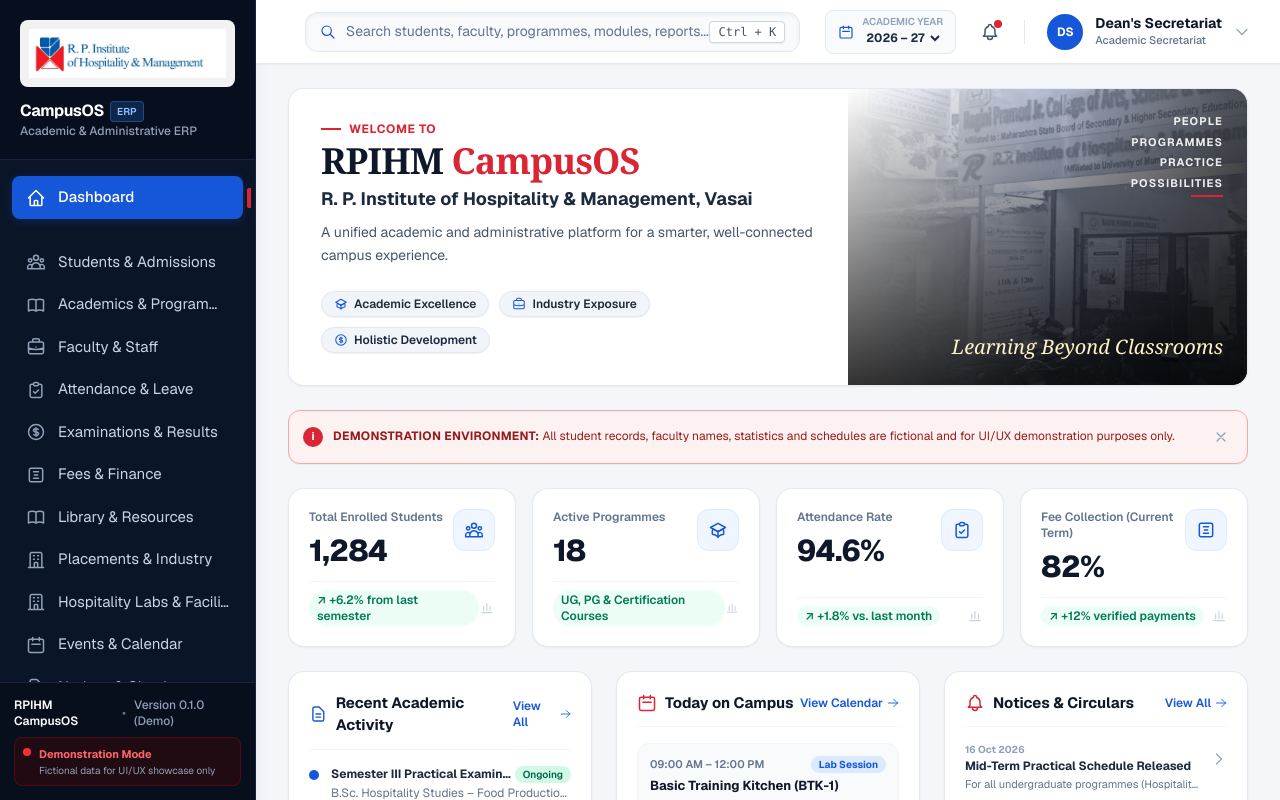
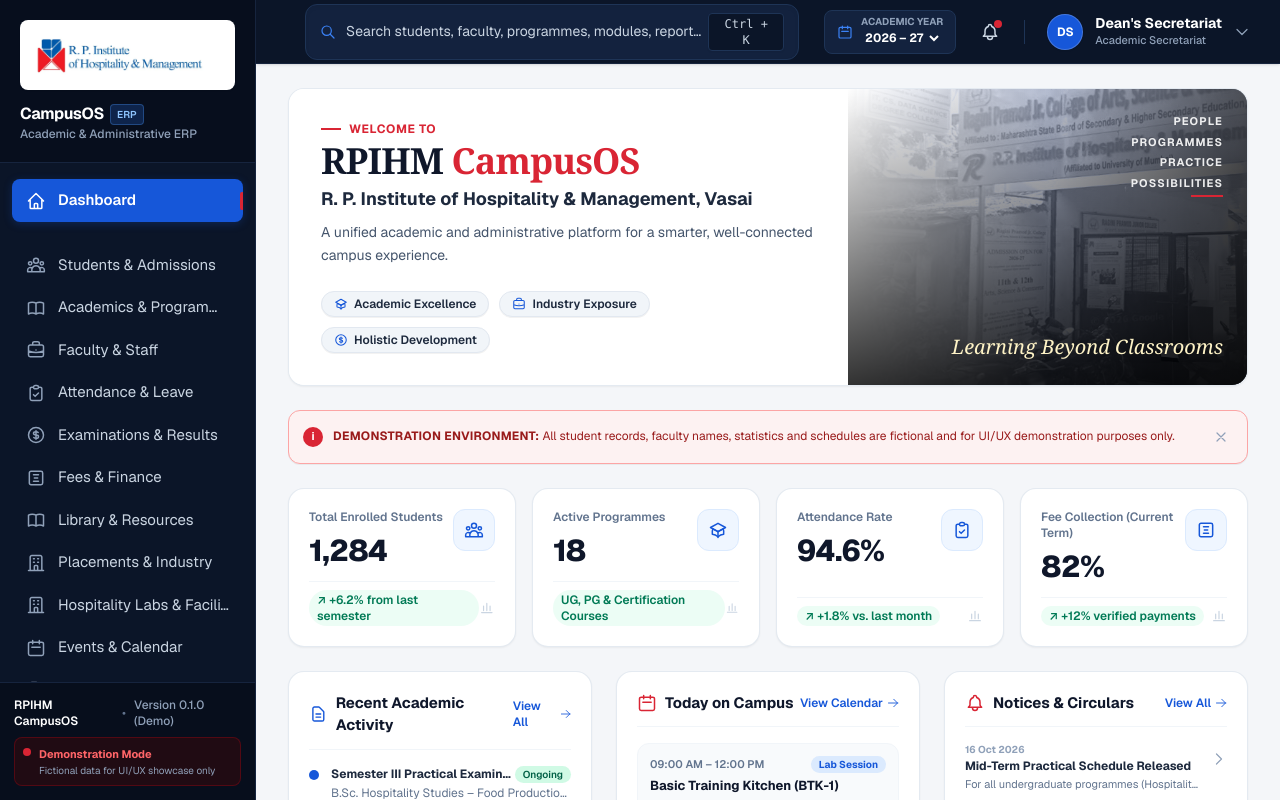
Before and after one commit to RizzyCoder19/college_erp, a Next.js app: page / in a window 1280 px wide. Shown: the top 800 px of the page. Built offline with nearby package versions, Linux system fonts and the light colour scheme.

Commit message:
fix(layout): correct sidebar/topbar positioning, match dark navy reference, and implement Yeti 404 page

```diff
--- a/src/app/globals.css
+++ b/src/app/globals.css
@@ -25,10 +25,16 @@
   }
 }
 
+html {
+  height: 100%;
+}
+
 body {
   background-color: var(--workspace-bg);
   color: var(--text-primary);
-  min-height: 100dvh;
+  min-height: 100vh;
+  margin: 0;
+  padding: 0;
   font-family: var(--font-geist-sans), -apple-system, BlinkMacSystemFont, "Segoe UI", Roboto, sans-serif;
   font-size: 15px;
   line-height: 1.5;
@@ -52,7 +58,7 @@ body {
   background: #94a3b8;
 }
 
-/* Focus visibility */
+/* Accessible Focus visibility */
 :focus-visible {
   outline: 2px solid #1657D9;
   outline-offset: 2px;
@@ -71,7 +77,6 @@ body {
 .glowing-search-frame {
   position: relative;
   border-radius: 12px;
-  background: #FFFFFF;
 }
 
 .glowing-search-frame:focus-within::before {
@@ -83,7 +88,7 @@ body {
   height: 500px;
   background-image: conic-gradient(
     transparent,
-    rgba(22, 87, 217, 0.6),
+    rgba(22, 87, 217, 0.7),
     rgba(217, 37, 52, 0.4),
     transparent 40%
   );
@@ -105,14 +110,14 @@ body {
   box-shadow: 0 2px 8px rgba(22, 87, 217, 0.25);
 }
 
-.magic-nav-active::before {
+.magic-nav-active::after {
   content: "";
   position: absolute;
-  right: -8px;
+  right: 0;
   top: 50%;
   transform: translateY(-50%);
-  width: 4px;
-  height: 20px;
+  width: 3.5px;
+  height: 18px;
   background-color: #D92534;
   border-radius: 2px 0 0 2px;
 }
--- a/src/app/layout.tsx
+++ b/src/app/layout.tsx
@@ -30,7 +30,7 @@ export default function RootLayout({
       lang="en"
       className={`${geistSans.variable} ${geistMono.variable} h-full antialiased`}
     >
-      <body className="min-h-full flex flex-col bg-[#F4F6F9] text-slate-900 selection:bg-blue-100 selection:text-[#1657D9]">
+      <body className="min-h-screen bg-[#F4F6F9] text-slate-900 antialiased selection:bg-blue-100 selection:text-[#1657D9]">
         {children}
       </body>
     </html>
--- a/src/components/layout/AppShell.tsx
+++ b/src/components/layout/AppShell.tsx
@@ -15,29 +15,32 @@ export const AppShell: React.FC<AppShellProps> = ({ children }) => {
   const [isHelpOpen, setIsHelpOpen] = useState(false);
 
   return (
-    <div className="flex min-h-dvh w-full bg-[#F4F6F9] text-slate-900 antialiased">
-      {/* Desktop Persistent Dark Navy Sidebar */}
-      <div className="hidden lg:flex lg:w-64 lg:flex-col lg:fixed lg:inset-y-0 z-30 shadow-lg">
+    <div className="min-h-screen w-full bg-[#F4F6F9] text-slate-900 flex flex-col relative">
+      {/* 1. Desktop Persistent Dark Navy Sidebar */}
+      <aside
+        className="hidden lg:flex flex-col fixed top-0 bottom-0 left-0 w-64 h-screen z-40 bg-[#0B1528] border-r border-[#16243E] overflow-y-auto"
+        aria-label="Institutional Sidebar"
+      >
         <Sidebar onOpenHelp={() => setIsHelpOpen(true)} />
-      </div>
+      </aside>
 
-      {/* Mobile Responsive Drawer */}
+      {/* 2. Mobile Responsive Drawer */}
       {mobileMenuOpen && (
         <div
-          className="fixed inset-0 z-50 flex lg:hidden bg-slate-900/60 backdrop-blur-xs transition-opacity"
+          className="fixed inset-0 z-50 flex lg:hidden bg-slate-900/70 backdrop-blur-xs transition-opacity"
           onClick={() => setMobileMenuOpen(false)}
           role="dialog"
           aria-modal="true"
         >
           <div
-            className="relative flex w-72 max-w-xs flex-1 flex-col bg-[#0B1528] shadow-2xl"
+            className="relative flex w-72 max-w-xs flex-1 flex-col bg-[#0B1528] shadow-2xl h-full"
             onClick={(e) => e.stopPropagation()}
           >
             <div className="absolute top-3 right-3 z-10">
               <button
                 type="button"
                 onClick={() => setMobileMenuOpen(false)}
-                className="p-2 rounded-lg text-slate-400 hover:text-white hover:bg-slate-800 cursor-pointer"
+                className="p-2 rounded-lg text-slate-400 hover:text-white hover:bg-[#13223E] cursor-pointer"
                 aria-label="Close navigation drawer"
               >
                 <Icon name="x-mark" className="h-5 w-5" />
@@ -52,14 +55,16 @@ export const AppShell: React.FC<AppShellProps> = ({ children }) => {
         </div>
       )}
 
-      {/* Main Workspace Area */}
-      <div className="flex flex-1 flex-col lg:pl-64 min-h-dvh">
+      {/* 3. Main Workspace Column (Padded by 16rem / 256px on desktop to clear sidebar) */}
+      <div className="flex-1 flex flex-col min-w-0 lg:pl-64 w-full">
+        {/* Dark Navy Institutional Top Bar */}
         <TopBar
           onToggleMobileSidebar={() => setMobileMenuOpen(true)}
           academicYear={academicYear}
           onYearChange={setAcademicYear}
         />
 
+        {/* Dashboard / Module Content */}
         <main className="flex-1 px-4 py-6 sm:px-6 lg:px-8 max-w-7xl w-full mx-auto">
           {children}
         </main>
@@ -113,7 +118,7 @@ export const AppShell: React.FC<AppShellProps> = ({ children }) => {
               </div>
               <button
                 onClick={() => setIsHelpOpen(false)}
-                className="text-slate-400 hover:text-slate-600 p-1 rounded-lg"
+                className="text-slate-400 hover:text-slate-600 p-1 rounded-lg cursor-pointer"
               >
                 <Icon name="x-mark" className="h-5 w-5" />
               </button>
--- a/src/components/layout/Sidebar.tsx
+++ b/src/components/layout/Sidebar.tsx
@@ -22,16 +22,16 @@ export const Sidebar: React.FC<SidebarProps> = ({ onNavigate, onOpenHelp }) => {
   const systemModules = MODULES_LIST.filter((m) => m.category === "system");
 
   return (
-    <aside className="flex h-full w-64 flex-col bg-[#0B1528] text-slate-300 border-r border-[#16243E] select-none text-[15px]">
+    <div className="flex h-full w-full flex-col bg-[#0B1528] text-slate-300 select-none text-[15px]">
       {/* Brand & Official Logo Header */}
-      <div className="px-5 py-5 border-b border-[#16243E] bg-[#070E1C]/80">
+      <div className="px-5 py-5 border-b border-[#16243E] bg-[#070E1C]/90">
         <Link
           href="/"
           onClick={onNavigate}
           className="flex flex-col gap-2 group focus:outline-none"
         >
           {/* Official Logo */}
-          <div className="bg-white/95 rounded-lg p-2 shadow-xs border border-white/20 transition-all group-hover:bg-white">
+          <div className="bg-white rounded-lg p-2.5 shadow-xs border border-white/20 transition-all group-hover:shadow-md">
             <Image
               src="/images/rpihm-logo.webp"
               alt="R. P. Institute of Hospitality & Management"
@@ -60,14 +60,14 @@ export const Sidebar: React.FC<SidebarProps> = ({ onNavigate, onOpenHelp }) => {
 
       {/* Navigation Scrollable Body */}
       <div className="flex-1 overflow-y-auto px-3 py-4 space-y-6">
-        {/* Dashboard Link */}
+        {/* Dashboard Link with Magic Navigation Active Indicator */}
         <nav className="space-y-1">
           <Link
             href="/"
             onClick={onNavigate}
             className={`magic-nav-item flex items-center space-x-3 rounded-lg px-3.5 py-2.5 transition-all ${
               isDashboard
-                ? "magic-nav-active"
+                ? "magic-nav-active bg-[#1657D9] text-white font-semibold shadow-md"
                 : "text-slate-300 hover:bg-[#13223E] hover:text-white"
             }`}
           >
@@ -77,7 +77,7 @@ export const Sidebar: React.FC<SidebarProps> = ({ onNavigate, onOpenHelp }) => {
                 isDashboard ? "text-white" : "text-slate-400"
               }`}
             />
-            <span className="font-medium">Dashboard</span>
+            <span>Dashboard</span>
           </Link>
         </nav>
 
@@ -92,7 +92,7 @@ export const Sidebar: React.FC<SidebarProps> = ({ onNavigate, onOpenHelp }) => {
                 onClick={onNavigate}
                 className={`magic-nav-item flex items-center space-x-3 rounded-lg px-3.5 py-2 transition-all ${
                   isActive
-                    ? "magic-nav-active"
+                    ? "magic-nav-active bg-[#1657D9] text-white font-semibold shadow-md"
                     : "text-slate-300 hover:bg-[#13223E] hover:text-white"
                 }`}
               >
@@ -123,7 +123,7 @@ export const Sidebar: React.FC<SidebarProps> = ({ onNavigate, onOpenHelp }) => {
                   onClick={onNavigate}
                   className={`magic-nav-item flex items-center space-x-3 rounded-lg px-3.5 py-2 transition-all ${
                     isActive
-                      ? "magic-nav-active"
+                      ? "magic-nav-active bg-[#1657D9] text-white font-semibold shadow-md"
                       : "text-slate-300 hover:bg-[#13223E] hover:text-white"
                   }`}
                 >
@@ -161,7 +161,7 @@ export const Sidebar: React.FC<SidebarProps> = ({ onNavigate, onOpenHelp }) => {
         </div>
 
         <div className="mt-2 flex items-start space-x-2 p-2 rounded-lg bg-red-950/40 border border-red-800/40 text-[11px] text-red-200">
-          <span className="w-2 h-2 rounded-full bg-red-500 shrink-0 mt-0.5"></span>
+          <span className="w-2 h-2 rounded-full bg-[#D92534] shrink-0 mt-0.5"></span>
           <div>
             <strong className="font-bold text-red-400">Demonstration Mode</strong>
             <p className="text-slate-400 text-[10px] leading-tight mt-0.5">
@@ -170,6 +170,6 @@ export const Sidebar: React.FC<SidebarProps> = ({ onNavigate, onOpenHelp }) => {
           </div>
         </div>
       </div>
-    </aside>
+    </div>
   );
 };
--- a/src/components/layout/TopBar.tsx
+++ b/src/components/layout/TopBar.tsx
@@ -24,13 +24,13 @@ export const TopBar: React.FC<TopBarProps> = ({
 
   return (
     <>
-      <header className="sticky top-0 z-30 flex h-16 w-full items-center justify-between border-b border-slate-200 bg-white px-4 sm:px-6 shadow-xs">
+      <header className="sticky top-0 z-30 flex h-16 w-full items-center justify-between border-b border-[#16243E] bg-[#0B1528] text-white px-4 sm:px-6 shadow-sm">
         {/* Left: Mobile hamburger */}
         <div className="flex items-center space-x-3">
           <button
             type="button"
             onClick={onToggleMobileSidebar}
-            className="rounded-lg p-2 text-slate-600 hover:bg-slate-100 lg:hidden cursor-pointer"
+            className="rounded-lg p-2 text-slate-300 hover:bg-[#13223E] hover:text-white lg:hidden cursor-pointer"
             aria-label="Toggle navigation drawer"
           >
             <Icon name="bars-3" className="h-6 w-6" />
@@ -42,14 +42,16 @@ export const TopBar: React.FC<TopBarProps> = ({
           <div className="glowing-search-frame relative p-[1px] rounded-xl overflow-hidden group">
             <button
               onClick={() => setIsSearchOpen(true)}
-              className="relative z-10 w-full flex items-center justify-between rounded-xl bg-slate-50 hover:bg-slate-100/90 px-3.5 py-2 text-[14px] text-slate-500 transition-all border border-slate-200 shadow-inner cursor-pointer"
+              className="relative z-10 w-full flex items-center justify-between rounded-xl bg-[#13223E] hover:bg-[#182B4F] px-3.5 py-2 text-[14px] text-slate-300 transition-all border border-[#1E3456] shadow-inner cursor-pointer"
               aria-label="Search institutional records"
             >
               <span className="flex items-center space-x-2.5 truncate">
-                <Icon name="search" className="h-4 w-4 text-[#1657D9] shrink-0" />
-                <span className="truncate">Search students, faculty, programmes, modules, reports...</span>
+                <Icon name="search" className="h-4 w-4 text-[#3B82F6] shrink-0" />
+                <span className="truncate text-slate-300">
+                  Search students, faculty, programmes, modules, reports...
+                </span>
               </span>
-              <kbd className="hidden sm:inline-flex items-center rounded border border-slate-300 bg-white px-2 py-0.5 font-mono text-xs text-slate-600 shadow-xs">
+              <kbd className="hidden sm:inline-flex items-center rounded border border-[#1E3456] bg-[#0B1528] px-2 py-0.5 font-mono text-xs text-slate-300 shadow-xs">
                 Ctrl + K
               </kbd>
             </button>
@@ -59,22 +61,22 @@ export const TopBar: React.FC<TopBarProps> = ({
         {/* Right: Academic Year, Notifications & Profile */}
         <div className="flex items-center space-x-2 sm:space-x-4">
           {/* Academic Year Selector */}
-          <div className="hidden md:flex items-center space-x-2 bg-slate-50 border border-slate-200 rounded-lg px-3 py-1.5">
-            <Icon name="calendar" className="h-4 w-4 text-[#1657D9]" />
+          <div className="hidden md:flex items-center space-x-2 bg-[#13223E] border border-[#1E3456] rounded-lg px-3 py-1.5">
+            <Icon name="calendar" className="h-4 w-4 text-[#3B82F6]" />
             <div className="text-left leading-none">
-              <span className="text-[10px] uppercase font-semibold text-slate-400 block mb-0.5">
+              <span className="text-[10px] uppercase font-bold text-slate-400 block mb-0.5">
                 Academic Year
               </span>
               <select
                 id="academic-year-select"
                 value={academicYear}
                 onChange={(e) => onYearChange(e.target.value)}
-                className="text-xs font-bold text-slate-800 bg-transparent focus:outline-none cursor-pointer"
+                className="text-xs font-bold text-white bg-transparent focus:outline-none cursor-pointer"
                 aria-label="Select Academic Year"
               >
-                <option value="2026 – 27">2026 – 27</option>
-                <option value="2025 – 26">2025 – 26</option>
-                <option value="2024 – 25">2024 – 25</option>
+                <option value="2026 – 27" className="bg-[#0B1528] text-white">2026 – 27</option>
+                <option value="2025 – 26" className="bg-[#0B1528] text-white">2025 – 26</option>
+                <option value="2024 – 25" className="bg-[#0B1528] text-white">2024 – 25</option>
               </select>
             </div>
           </div>
@@ -83,7 +85,7 @@ export const TopBar: React.FC<TopBarProps> = ({
           <div className="relative">
             <button
               onClick={() => setIsNotifOpen(!isNotifOpen)}
-              className="relative p-2 rounded-lg text-slate-600 hover:bg-slate-100 transition-colors cursor-pointer"
+              className="relative p-2 rounded-lg text-slate-300 hover:bg-[#13223E] hover:text-white transition-colors cursor-pointer"
               aria-label="Notifications"
             >
               <Icon name="bell" className="h-5 w-5" />
@@ -99,22 +101,22 @@ export const TopBar: React.FC<TopBarProps> = ({
             />
           </div>
 
-          <div className="h-6 w-[1px] bg-slate-200 hidden sm:block"></div>
+          <div className="h-6 w-[1px] bg-[#1E3456] hidden sm:block"></div>
 
           {/* User Profile */}
           <button
             onClick={() => setIsProfileOpen(true)}
-            className="flex items-center space-x-3 p-1.5 rounded-xl hover:bg-slate-100 transition-colors cursor-pointer text-left"
+            className="flex items-center space-x-3 p-1.5 rounded-xl hover:bg-[#13223E] transition-colors cursor-pointer text-left"
             aria-label="Open profile modal"
           >
-            <div className="w-9 h-9 rounded-full bg-[#1657D9] text-white font-bold text-xs flex items-center justify-center shadow-xs">
+            <div className="w-9 h-9 rounded-full bg-[#1657D9] text-white font-bold text-xs flex items-center justify-center shadow-xs border border-white/20">
               DS
             </div>
             <div className="hidden xl:block">
-              <div className="text-[14px] font-bold text-slate-900 leading-tight">
+              <div className="text-[14px] font-bold text-white leading-tight">
                 {FICTIONAL_USER.name}
               </div>
-              <div className="text-[11px] text-slate-500 font-medium">
+              <div className="text-[11px] text-slate-400 font-medium">
                 {FICTIONAL_USER.office.split("•")[0].trim()}
               </div>
             </div>
```
Also changed, not shown: src/app/not-found.tsx (added, +164 -0 lines).
